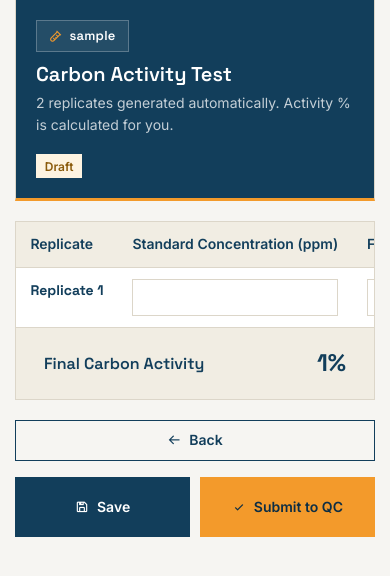
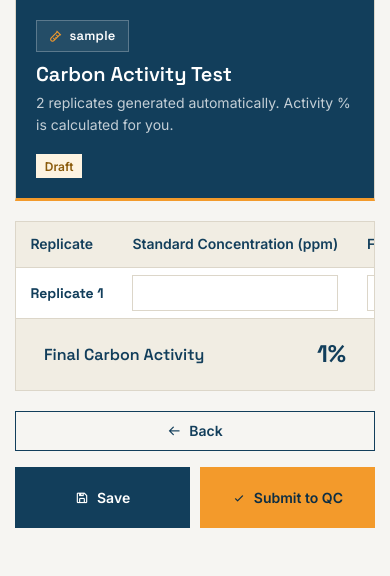
Before and after one commit to AudoWrld/lgs_website, a Django app: template chemist/templates/chemist/carbon_activity_entry.html in a window 390 px wide. Shown: the part 80-656 px from the top of the page. Run offline with Django 5.2, Linux system fonts and the light colour scheme; a user stored in the database is signed in; tables that the repository leaves empty hold one stand-in row (values such as "Sample post"); the template is opened without the code that fills it: values that come from a table or form of the project are taken from there, most other values are stand-ins (such as "Sample title", 1, 10 or a date in 2020).

Commit message:
Refactor entry table styles: improve layout and add responsive design features

```diff
--- a/chemist/static/chemist/css/chemist_entry.css
+++ b/chemist/static/chemist/css/chemist_entry.css
@@ -58,16 +58,28 @@
 
 .entry-card .table-wrap {
   border: none;
+  overflow-x: auto;
 }
 
-.entry-table th,
-.entry-table td {
+.table.entry-table th,
+.table.entry-table td {
+  vertical-align: middle;
   white-space: nowrap;
 }
 
-.entry-table input,
-.entry-table select {
+.table.entry-table td {
+  padding-top: 0.45rem;
+  padding-bottom: 0.45rem;
+}
+
+.table.entry-table input,
+.table.entry-table select {
+  display: block;
+  box-sizing: border-box;
+  width: 100%;
   min-width: 90px;
+  height: 2.25rem;
+  margin: 0;
   padding: 0.4rem 0.55rem;
 }
 
```
Also changed, not shown: other parts of chemist/static/chemist/css/chemist_entry.css (+21 -12 lines).
